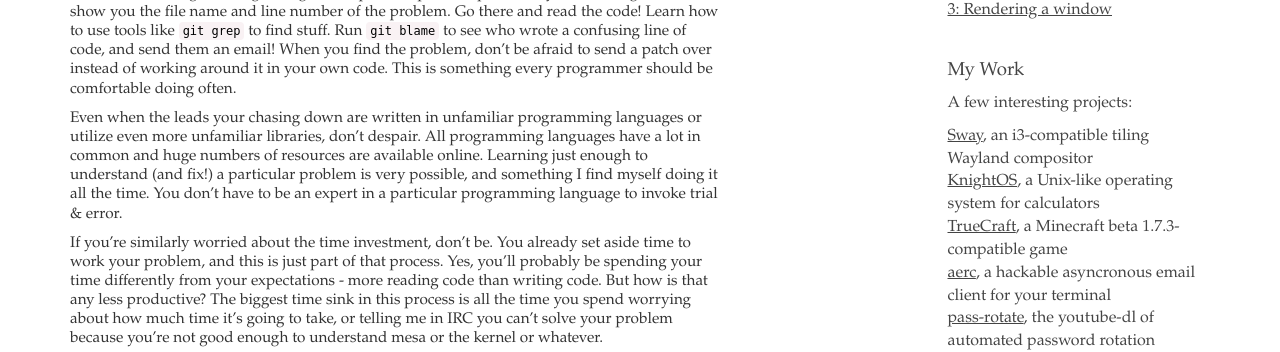
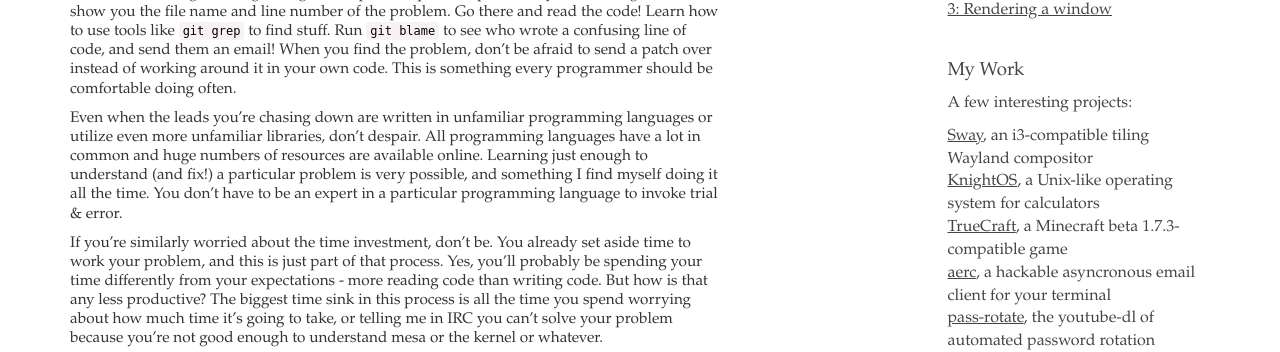
Before and after one commit to stormblog/sircmpwn.github.io, a Jekyll site: the page built from _posts/2018-03-17-Hack-everything-without-fear.md, in a window 1280 px wide. Shown: the part 439-791 px from the top of the page. Built offline with Jekyll 4.4.1, drawn with Linux system fonts in a browser that asks for light colours.

Commit message:
Fix typo

```diff
--- a/_posts/2018-03-17-Hack-everything-without-fear.md
+++ b/_posts/2018-03-17-Hack-everything-without-fear.md
@@ -33,7 +33,7 @@ of code, and send them an email! When you find the problem, don't be afraid to
 send a patch over instead of working around it in your own code. This is
 something every programmer should be comfortable doing often.
 
-Even when the leads your chasing down are written in unfamiliar programming
+Even when the leads you're chasing down are written in unfamiliar programming
 languages or utilize even more unfamiliar libraries, don't despair. All
 programming languages have a lot in common and huge numbers of resources are
 available online. Learning just enough to understand (and fix!) a particular
```
